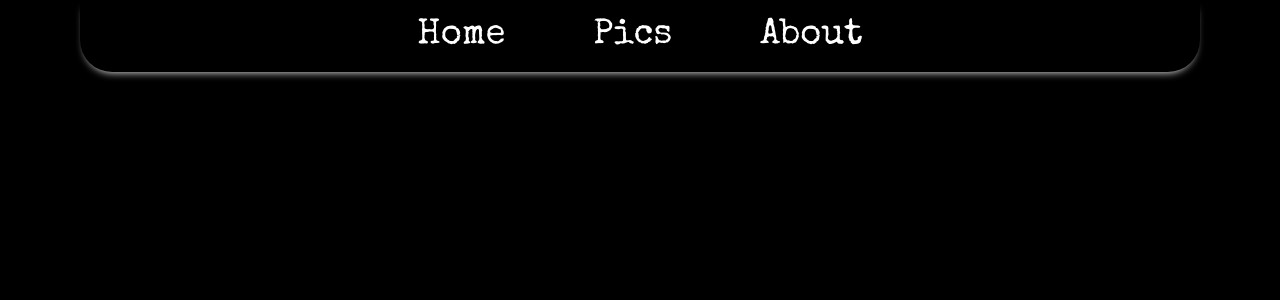
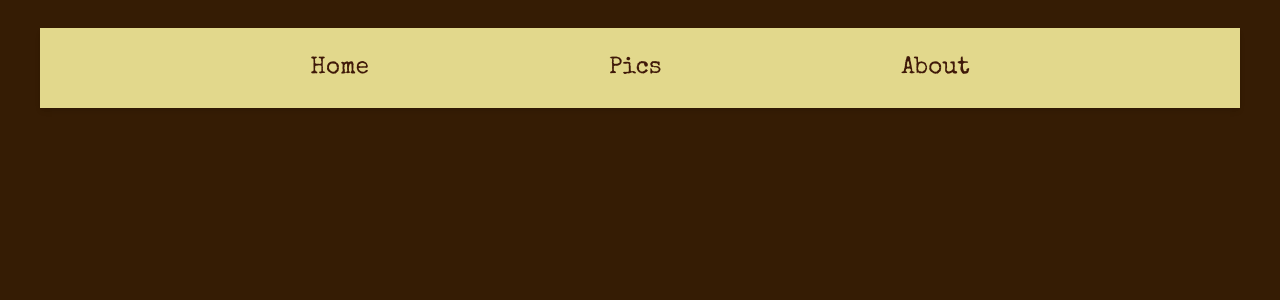
Before and after one commit to Mat-hew-24/lit-deb-site, a Next.js app: page /Header in a window 1280 px wide. Shown: the top 300 px of the page. Built offline with nearby package versions, Linux system fonts and the light colour scheme.

Commit message:
modified homepage and header

```diff
--- a/pages/Header.tsx
+++ b/pages/Header.tsx
@@ -14,22 +14,27 @@ export default function Header({ setFlag }: Headerprop) {
   return (
     <>
       <div
-        className={`absolute top-0 right-25 ${spe.className} left-25 gap-6 sm:left-5 sm:right-5 sm:gap-8  md:left-10 md:gap-10 md:right-10 lg:left-20 lg:right-20 lg:gap-22 py-4 shadow-[0px_5px_8px_-5px_rgba(0,0,0,1)] text-2xl sm:text-3xl md:text-3xl lg:text-4xl bg-[rgb(0,0,0)] flex justify-center items-center shadow-white rounded-b-4xl`}
+        className={`absolute top-7 left-10 right-10
+              py-6 px-6
+              bg-[#e2d88c]
+              flex justify-center items-center space-x-60
+              text-2xl text-[#3f1909]
+              shadow-md ${spe.className}`}
       >
         <button
-          className="text-white transition-transform duration-150 ease-in-out hover:[transform:rotate(-24deg)] cursor-pointer"
+          className="transition-transform duration-150 ease-in-out hover:[transform:rotate(-24deg)] cursor-pointer"
           onClick={() => setFlag(1)}
         >
           Home
         </button>
         <button
-          className="text-white transition-transform duration-150 ease-in-out hover:[transform:rotate(-24deg)] cursor-pointer"
+          className="transition-transform duration-150 ease-in-out hover:[transform:rotate(-24deg)] cursor-pointer"
           onClick={() => setFlag(2)}
         >
           Pics
         </button>
         <button
-          className="text-white transition-transform duration-150 ease-in-out hover:[transform:rotate(-24deg)] cursor-pointer"
+          className="transition-transform duration-150 ease-in-out hover:[transform:rotate(-24deg)] cursor-pointer"
           onClick={() => setFlag(3)}
         >
           About
--- a/styles/globals.css
+++ b/styles/globals.css
@@ -1,5 +1,5 @@
 @import "tailwindcss";
 
 :root {
-  background-color: #000;
+  background-color: #351c04;
 }
```
Also changed, not shown: pages/_app.tsx (line endings or trailing spaces).
